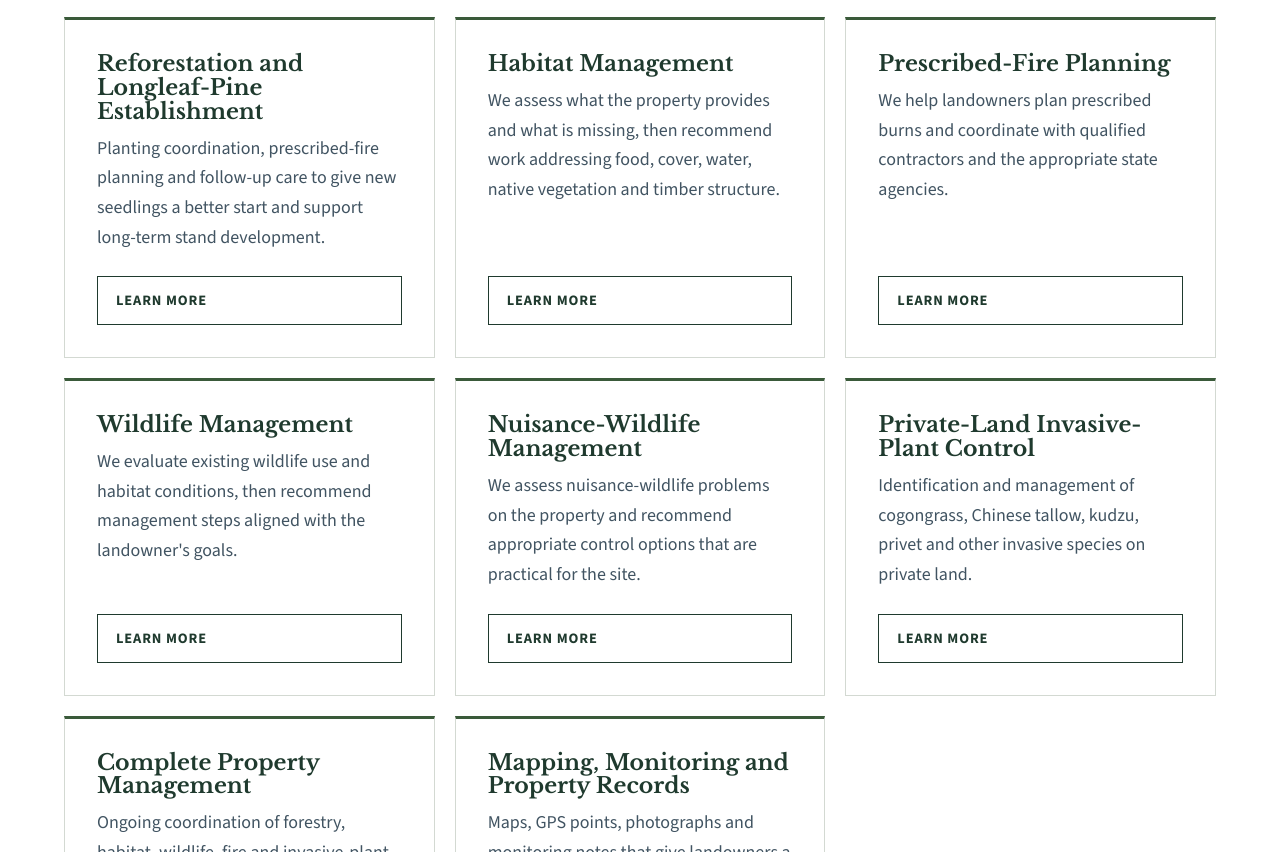
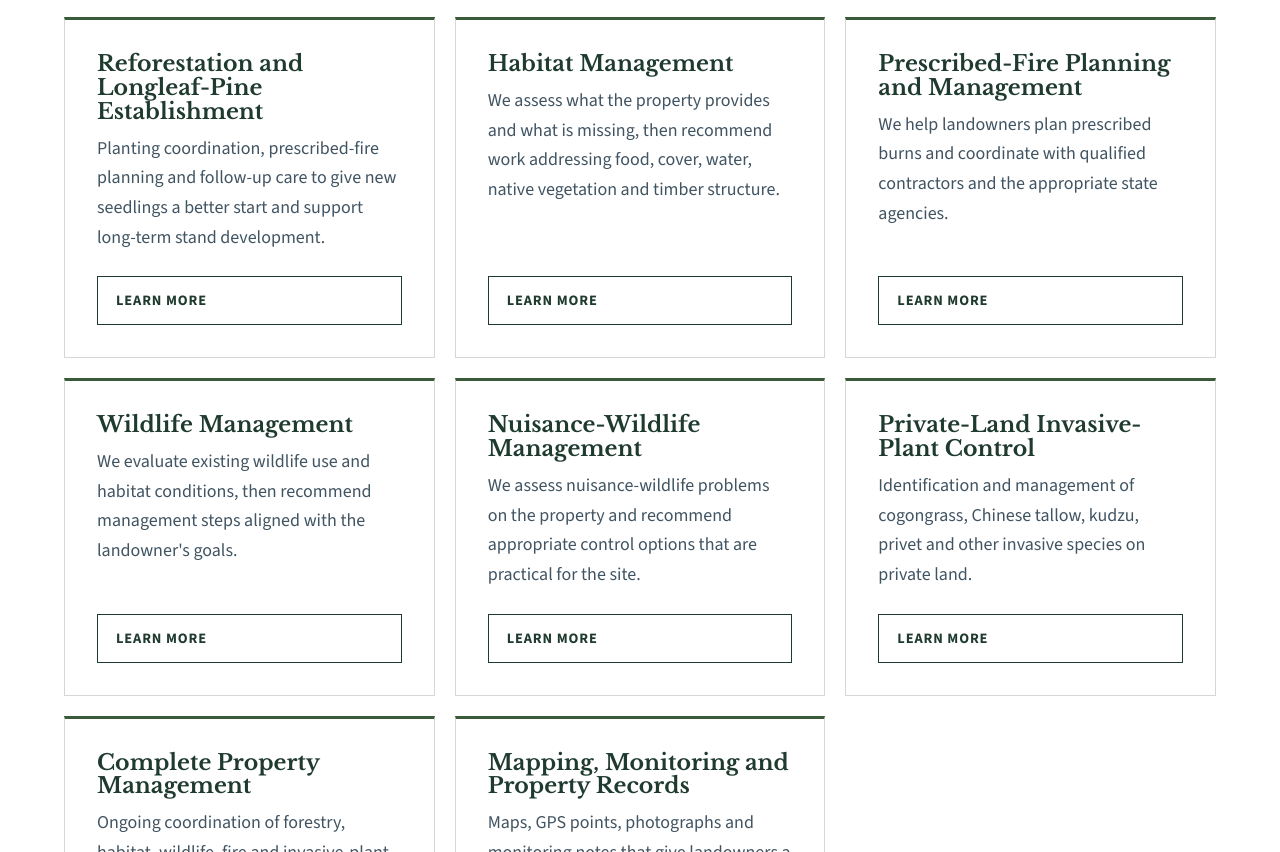
Before and after one commit to Southernhab/Southern-Hab, a plain HTML site: page private-land-services/index.html in a window 1280 px wide. Shown: the part 1510-2362 px from the top of the page. Drawn offline with nearby package versions, Linux system fonts and the light colour scheme.

Commit message:
Align service-listing card titles on private-land overview with approved copy
Task: Audit and align all service-card h3 headings on private-land-services/index.html
against the approved section names in approved-copy.txt.

Audit findings:
- 10 of 11 card headings already matched exactly.
- One mismatch found: "Prescribed-Fire Planning" → should be "Prescribed-Fire Planning and Management"

Change made:
- private-land-services/index.html: updated the Prescribed-Fire card h3 from
  "Prescribed-Fire Planning" to "Prescribed-Fire Planning and Management" to match
  the approved section name in approved-copy.txt.

No other structural or content changes were made.

Follow-up proposed: align the h1/title on the dedicated prescribed-fire service page
to the same approved name (task #10).

Replit-Task-Id: 46155f73-ddde-4ac8-96b0-18eca4e0c358

```diff
--- a/private-land-services/index.html
+++ b/private-land-services/index.html
@@ -10,7 +10,7 @@
     <div class="service-card"><h3>Forestry Site Preparation</h3><p>We evaluate existing vegetation and site conditions to plan mechanical or chemical site preparation before planting.</p><a class="button-link" href="/forestry-site-preparation/">Learn More</a></div>
     <div class="service-card"><h3>Reforestation and Longleaf-Pine Establishment</h3><p>Planting coordination, prescribed-fire planning and follow-up care to give new seedlings a better start and support long-term stand development.</p><a class="button-link" href="/reforestation-longleaf-pine/">Learn More</a></div>
     <div class="service-card"><h3>Habitat Management</h3><p>We assess what the property provides and what is missing, then recommend work addressing food, cover, water, native vegetation and timber structure.</p><a class="button-link" href="/habitat-management/">Learn More</a></div>
-    <div class="service-card"><h3>Prescribed-Fire Planning</h3><p>We help landowners plan prescribed burns and coordinate with qualified contractors and the appropriate state agencies.</p><a class="button-link" href="/prescribed-fire-planning/">Learn More</a></div>
+    <div class="service-card"><h3>Prescribed-Fire Planning and Management</h3><p>We help landowners plan prescribed burns and coordinate with qualified contractors and the appropriate state agencies.</p><a class="button-link" href="/prescribed-fire-planning/">Learn More</a></div>
     <div class="service-card"><h3>Wildlife Management</h3><p>We evaluate existing wildlife use and habitat conditions, then recommend management steps aligned with the landowner&#39;s goals.</p><a class="button-link" href="/wildlife-management/">Learn More</a></div>
     <div class="service-card"><h3>Nuisance-Wildlife Management</h3><p>We assess nuisance-wildlife problems on the property and recommend appropriate control options that are practical for the site.</p><a class="button-link" href="/nuisance-wildlife-management/">Learn More</a></div>
     <div class="service-card"><h3>Private-Land Invasive-Plant Control</h3><p>Identification and management of cogongrass, Chinese tallow, kudzu, privet and other invasive species on private land.</p><a class="button-link" href="/private-land-invasive-plant-control/">Learn More</a></div>
```
